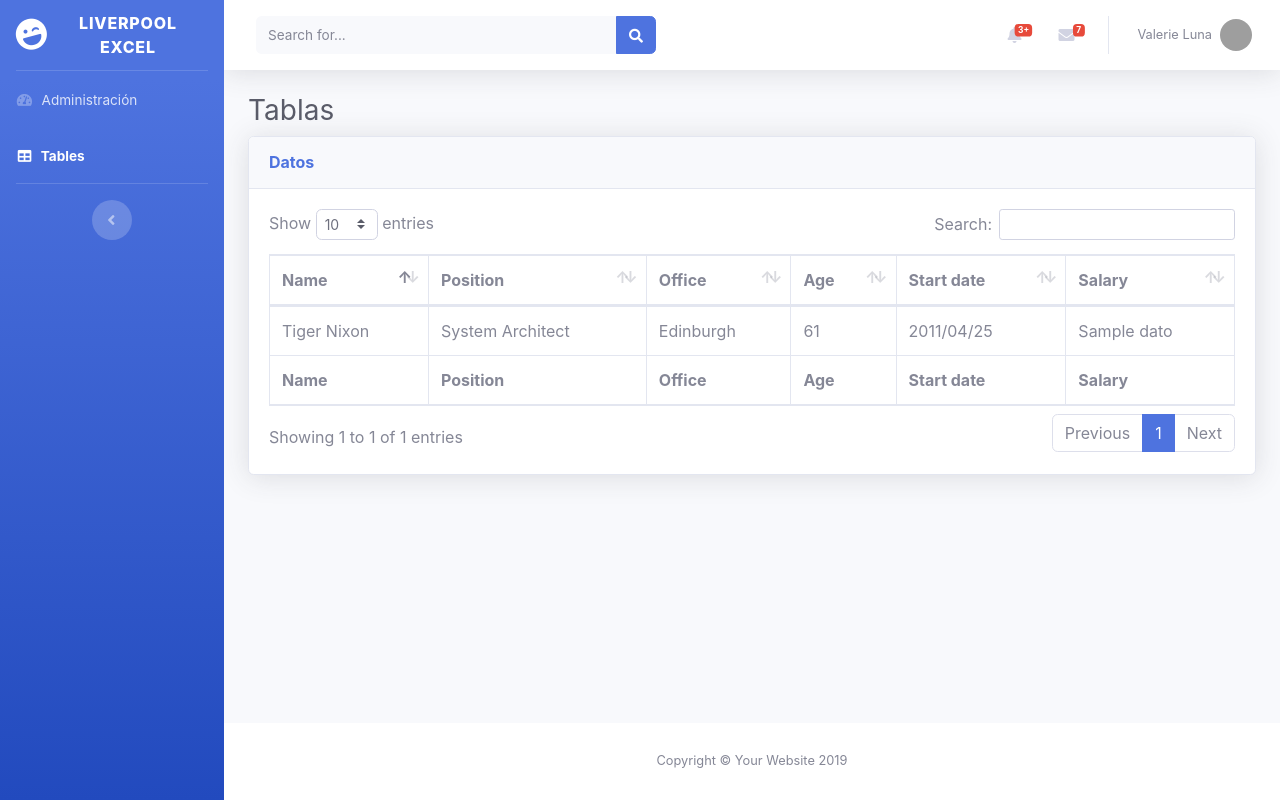
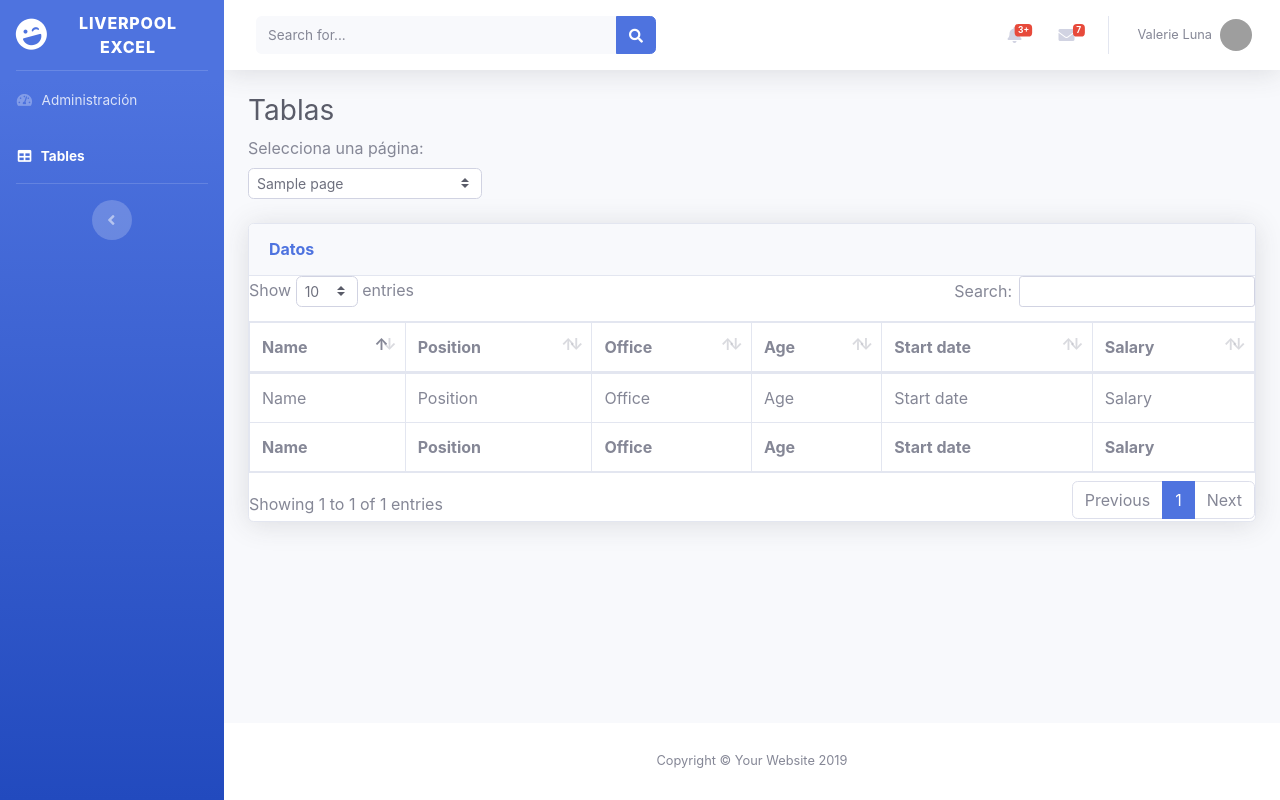
Before and after one commit to Ivan252512/excel_liverpool_google, a Flask app: template templates/tables.html in a window 1280 px wide. Run offline with Flask 2, Linux system fonts and the light colour scheme; the template is opened without the code that fills it: most values are stand-ins (such as "Sample title", 1, 10 or a date in 2020); parts of the project's set-up code (start-up, migrations or seed data) failed here and were passed over; some libraries are stand-ins or nearby versions; grey boxes are pictures that could not be loaded.

Commit message:
filter prototype

```diff
--- a/app.py
+++ b/app.py
@@ -1,4 +1,4 @@
-from flask import Flask, render_template, jsonify
+from flask import Flask, render_template, request, jsonify, Response
 from flask_pymongo import pymongo
 from func import Excel
 from bson.json_util import dumps
@@ -7,7 +7,6 @@ SETTINGS = {
 
 }
 
-#App
 app = Flask(__name__, static_folder="static", template_folder="templates")
 
 CONNECTION_STRING = "mongodb+srv://ivan:sarampion25@cluster0-s8nin.mongodb.net/test?retryWrites=true&w=majority"
@@ -16,8 +15,14 @@ db = client.get_database('excel')
 documents_collection = pymongo.collection.Collection(db, 'documents')
 pages_collection = pymongo.collection.Collection(db, 'pages')
 data_collection = pymongo.collection.Collection(db, 'data')
+rows_collection = pymongo.collection.Collection(db, 'rows')
 
 def to_db(src="ArchivosP.xlsx"):
+    db.drop_collection("documents")
+    db.drop_collection("pages")
+    db.drop_collection("data")
+    db.drop_collection("rows")
+
     excel = Excel(src)
 
     all_columns = excel.load_as_array()
@@ -46,19 +51,31 @@ def to_db(src="ArchivosP.xlsx"):
             data_to_save = {
                 "page" : ""
             }
-            row_to_save["page"] = str(i[0])
-            del row_to_save
             if sig:
                 title = j
                 sig=False
             if j[0] == "vacio":
                 sig=True
             else:
-                data_to_save["page"] = i[0]
+                is_row_title = False
+                row_to_save["page"] = str(i[0])
+                data_to_save["page"] = str(i[0])
                 for x in range(len(title)):
-                    data_to_save[str(title[x])] = str(j[x])
-            data_collection.insert(data_to_save, check_keys=False)
-            del data_to_save
+                    if str(title[x]) == str(j[x]):
+                        row_to_save[str(title[x])] = str(j[x])
+                        is_row_title = True
+                    else:
+                        data_to_save[str(title[x])] = str(j[x])
+                        is_row_title = False
+                if is_row_title:
+                    if "None" in row_to_save and len(row_to_save)<3:
+                        del row_to_save
+                    else:
+                        rows_collection.insert(row_to_save, check_keys=False)
+                        del row_to_save
+                else:
+                    data_collection.insert(data_to_save, check_keys=False)
+                    del data_to_save
 
 @app.route("/", methods=['GET'])
 def home():
@@ -71,13 +88,21 @@ def load_database():
 
 @app.route("/tables", methods=['GET'])
 def tables():
-    documents = documents_collection.find({})
     pages = pages_collection.find({})
-    data = data_collection.find({})
     return render_template("tables.html",
-                            documents=documents,
-                            pages = pages,
-                            data = data)
+                            pages = pages)
+
+@app.route("/page", methods=['POST'])
+def rows():
+    content = request.get_json(silent=True)
+    page = content['page']
+
+    data = data_collection.find({"page":page}, {'_id': False, "page":False})
+
+    return Response(dumps(data), mimetype='application/json')
+
+
+
 
 if __name__ == "__main__":
     app.run()
--- a/templates/tables.html
+++ b/templates/tables.html
@@ -262,16 +262,26 @@
           <!-- Page Heading -->
           <h1 class="h3 mb-2 text-gray-800">Tablas</h1>
 
+          <div class="row">
+            <div class="col-md-3">
+              <label for="pages">Selecciona una página:</label>
+              <select id="pages" class="custom-select custom-select-sm form-control form-control-sm">
+              </select>
+            </div>
+          </div>
+
+          <br>
+
           <!-- DataTales Example -->
           <div class="card shadow mb-4">
             <div class="card-header py-3">
               <h6 class="m-0 font-weight-bold text-primary">Datos</h6>
             </div>
-            <div class="card-body">
+            <div class="card-xbody">
               <div class="table-responsive">
                 <table class="table table-bordered" id="dataTable" width="100%" cellspacing="0">
                   <thead>
-                    <tr>
+                    <tr  id="th">
                       <th>Name</th>
                       <th>Position</th>
                       <th>Office</th>
@@ -281,7 +291,7 @@
                     </tr>
                   </thead>
                   <tfoot>
-                    <tr>
+                    <tr id="tf">
                       <th>Name</th>
                       <th>Position</th>
                       <th>Office</th>
@@ -290,18 +300,15 @@
                       <th>Salary</th>
                     </tr>
                   </tfoot>
-                  <tbody>
-
-                    {% for dato in data %}
-                      <tr>
-                        <td>Tiger Nixon</td>
-                        <td>System Architect</td>
-                        <td>Edinburgh</td>
-                        <td>61</td>
-                        <td>2011/04/25</td>
-                        <td>{{ dato|e }}</td>
-                      </tr>
-                    {% endfor %}
+                  <tbody id="tb">
+                    <tr>
+                      <td>Name</td>
+                      <td>Position</td>
+                      <td>Office</td>
+                      <td>Age</td>
+                      <td>Start date</td>
+                      <td>Salary</td>
+                    </tr>
                   </tbody>
                 </table>
               </div>
@@ -371,6 +378,54 @@
   <!-- Page level custom scripts -->
   <script src="{{ url_for('static', filename='js/demo/datatables-demo.js') }}"></script>
 
+
+  <script>
+    $( document ).ready(function() {
+
+        $("#pages").html(
+          "{% for page in pages %}"+
+            "<option value={{ page['name'] }}>{{ page['name'] }}</option>"+
+          "{% endfor %}"
+        );
+
+        $("#pages").on('change', function(){
+          $.ajax({
+              url: "{{ url_for('rows') }}",
+              type: "POST",
+              contentType: "application/json",
+              data: JSON.stringify({"page": this.value})
+          }).done(function(data) {
+
+            var keys = "";
+            Object.keys(data[0]).forEach(k => {
+              keys += "<th>"+k+"</th>";
+            });
+
+            $("#th").html(
+              keys
+            )
+
+            $("#tf").html(
+              keys
+            )
+
+            var values = ""
+            data.forEach(td => {
+              values += "<tr>";
+              Object.keys(data[0]).forEach(k => {
+                values += "<td>"+td[k]+"</td>";
+              });
+              values += "</tr>"
+            });
+
+            $("#tb").html(
+              values
+            )
+          });
+        });
+    });
+  </script>
+
 </body>
 
 </html>
```
Also changed, not shown: 1 other file.
